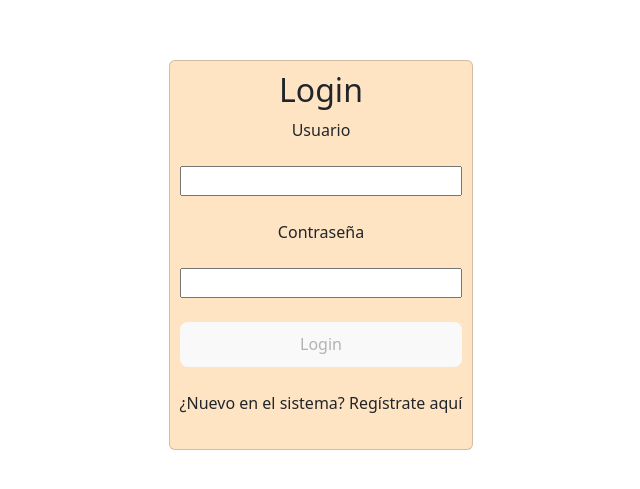
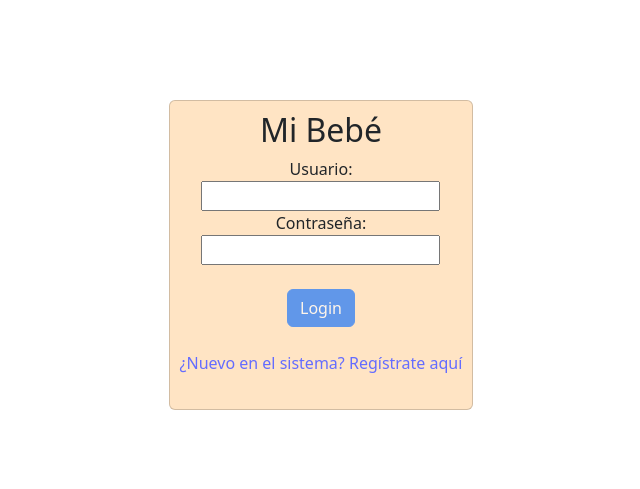
Before and after one commit to undernet00/taller-front-end, a React (Vite) app: page / in a window 1280 px wide. Shown: the part 145-634 px from the top of the page, without its empty margins (319-959 px from the left). Built offline with nearby package versions, Linux system fonts and the light colour scheme.

Commit message:
add style for login and registro

```diff
--- a/src/components/Login.jsx
+++ b/src/components/Login.jsx
@@ -64,7 +64,11 @@ const Login = () => {
               console.log(datos);
           }
         })
-        .catch((err) => {});
+        .catch((err) => {
+          //solo errores de red
+          toast.error("Error de comunicación.");
+          console.log(datos);
+        });
     }
   };
 
@@ -77,9 +81,10 @@ const Login = () => {
 
   return (
     <div className="card">
-      <h2>Login</h2>
-      <label htmlFor="user">Usuario</label>
-      <br></br>
+      <h2>Mi Bebé</h2>
+      <label>
+        Usuario:
+        <br />
         <input
           type="text"
           id="user"
@@ -87,9 +92,11 @@ const Login = () => {
           ref={campoUsuario}
           onChange={actualizarEstadoUsuario}
         />
-      <br></br>
-      <label htmlFor="password">Contraseña</label>
-      <br></br>
+      </label>
+
+      <label>
+        Contraseña:
+        <br />
         <input
           type="text"
           id="password"
@@ -97,12 +104,26 @@ const Login = () => {
           ref={campoClave}
           onChange={actualizarEstadoClave}
         />
+      </label>
       <br></br>
-      <button onClick={login} disabled={usuarioVacio || claveVacio}>
+      <div>
+        <button
+          className="btn btn-primary"
+          onClick={login}
+          disabled={usuarioVacio || claveVacio}
+        >
           Login
         </button>
+      </div>
       <br></br>
-      <a>¿Nuevo en el sistema? Regístrate aquí</a>
+      <a
+        className="a-obli"
+        onClick={() => {
+          navigate("/registro");
+        }}
+      >
+        ¿Nuevo en el sistema? Regístrate aquí
+      </a>
 
       <br></br>
     </div>
--- a/src/components/Registro.jsx
+++ b/src/components/Registro.jsx
@@ -3,11 +3,14 @@ import * as Const from "../Constantes";
 import Departamentos from "./Departamentos";
 import Ciudades from "./Ciudades";
 import { useSelector } from "react-redux";
+import { useNavigate } from "react-router-dom";
+import { toast } from "react-toastify";
 
 const Registro = () => {
   const campoUsuario = useRef(null);
   const campoClave = useRef(null);
 
+  const navigate = useNavigate();
   const [desactivarBoton, setDesactivarBoton] = useState(true);
 
   const ciudadSeleccionada = useSelector(
@@ -51,6 +54,8 @@ const Registro = () => {
         return res.json();
       })
       .then((datos) => {
+        switch (datos.codigo) {
+          case 200:
             window.localStorage.setItem(
               Const.LOCAL_USUARIO,
               campoUsuario.current.value
@@ -58,15 +63,23 @@ const Registro = () => {
             window.localStorage.setItem(Const.LOCAL_API_KEY, datos.apiKey);
             window.localStorage.setItem(Const.LOCAL_ID_USUARIO, datos.id);
 
-        //TODO: navegar al usuario hacia el dashboard
+            toast.success("Registro exitoso");
+            navigate("/dashboard");
+            break;
+          default:
+            toast.error("Error inesperado.");
+            console.log();
+        }
       })
-      .catch((err) => { //solo errores de red
+      .catch((err) => {
+        //solo errores de red
+        toast.error("Error de comunicación.");
         console.log(err);
       });
   };
 
   return (
-    <div>
+    <div className="card formulario">
       <h2>Registro</h2>
       <label>
         Usuario:
@@ -93,7 +106,11 @@ const Registro = () => {
       </label>
       <br></br>
       <br></br>
-      <button onClick={handleGuardar} disabled={desactivarBoton}>
+      <button
+        className="btn btn-primary"
+        onClick={handleGuardar}
+        disabled={desactivarBoton}
+      >
         Guardar
       </button>
     </div>
--- a/src/components/eventos/Evento.jsx
+++ b/src/components/eventos/Evento.jsx
@@ -22,7 +22,7 @@ const Evento = (props) => {
     headers.append(Const.HEADER_API_KEY, apikey);
     headers.append(Const.HEADER_ID_USUARIO, idUsuario);
 
-    //TODO: Preguntar al usuario antes de eliminar
+    //TODO: NTH Preguntar al usuario antes de eliminar
     const opcionesDeConsulta = {
       method: "DELETE",
       headers: headers,
```
Lines whose indentation alone changed are shown as unchanged.
